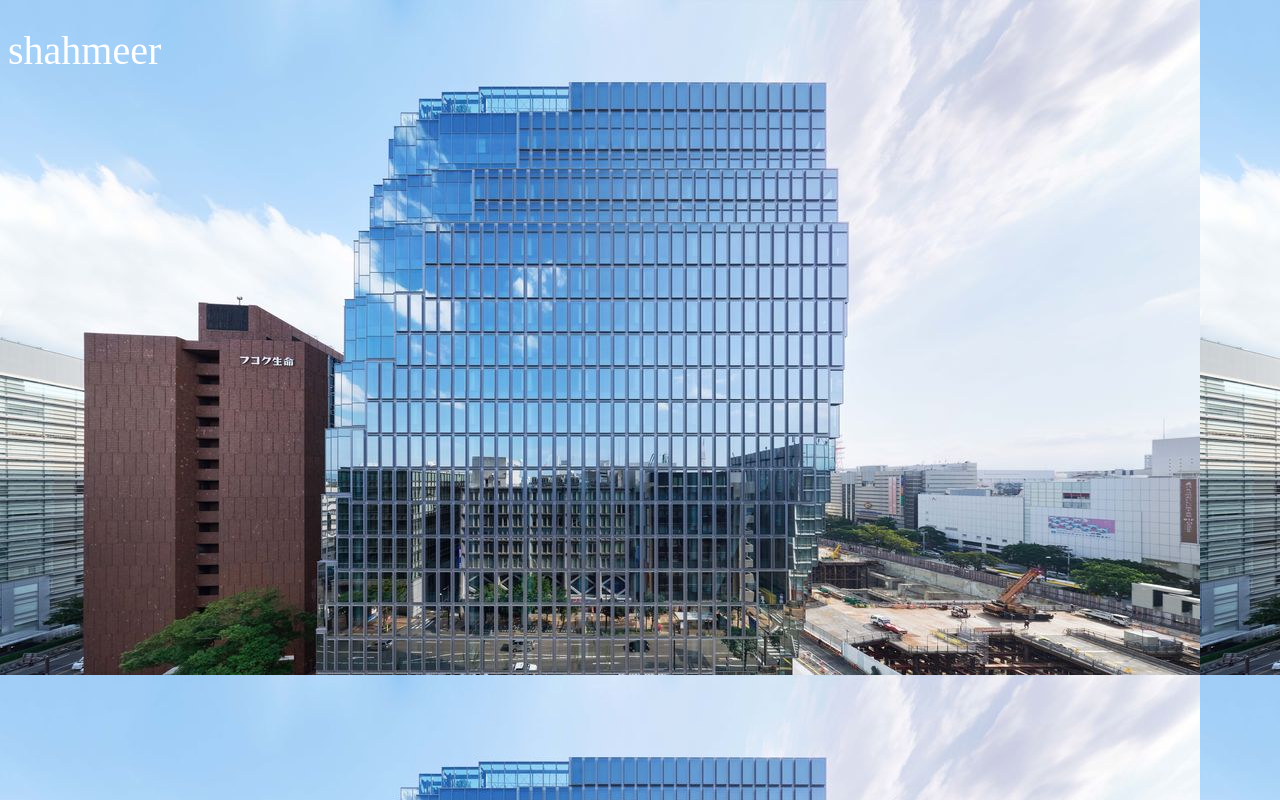
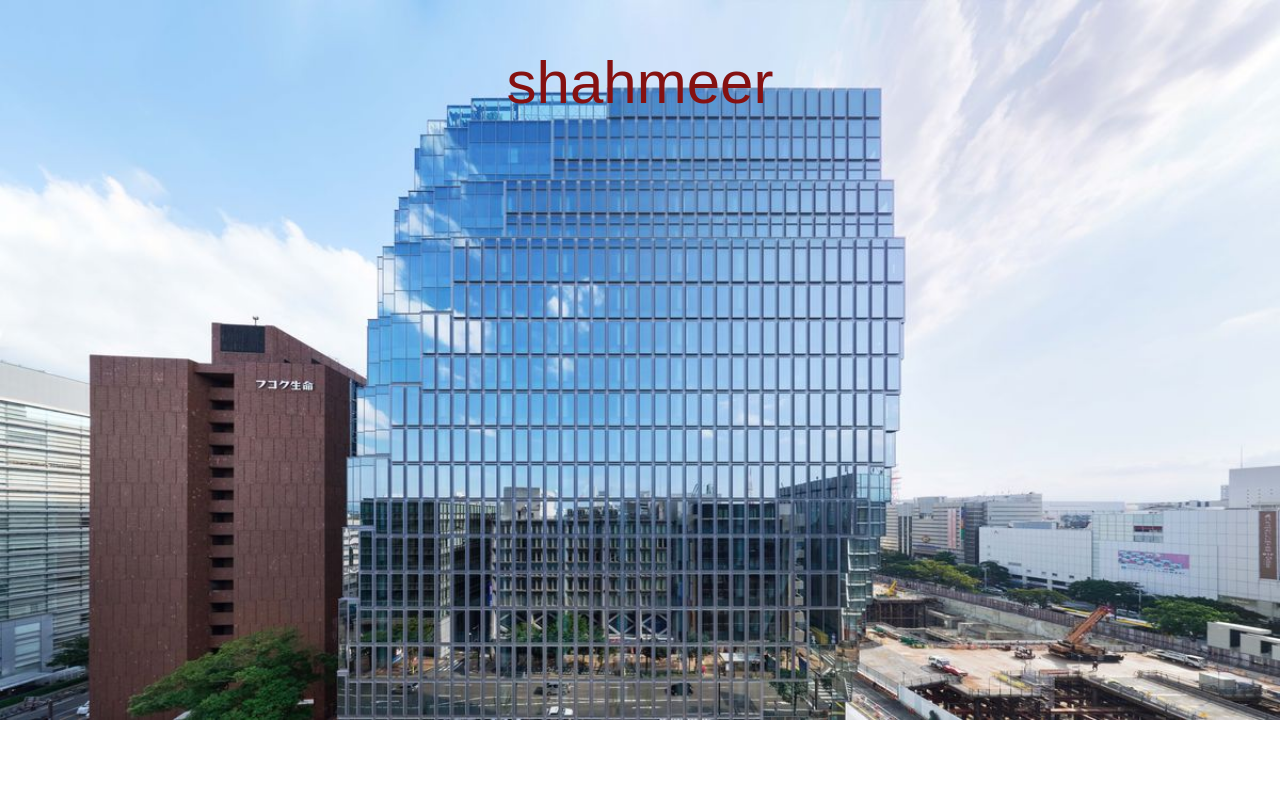
Before and after one commit to shahmeer-k/first, a plain HTML site: page index.html in a window 1280 px wide. Drawn offline with Linux system fonts and the light colour scheme.

Commit message:
bg update

```diff
--- a/style.css
+++ b/style.css
@@ -1,9 +1,24 @@
 body{
     /* background-color: black; */
-    color: white;
+    color: black;
     background-image: url(./00-05-tenjin-business-center-photography-by-tomoyuki-kusunose-oma-ny-1641249338.jpg);
+    background-repeat: no-repeat;
+    background-size: cover;
+    width: auto;
+    height: auto;
+    display: flex;
+    align-items: center;
+    justify-content: center;
 }
 h1{
-    font-size: 40px;
+    text-align: center;
+    color: rgb(133, 17, 17);
+    font-size: 60px;
     font-weight: 200;
+    font-family: sans-serif;
 }
+h1:hover{
+    color: rgb(250, 20, 20);
+    cursor: pointer;
+    text-shadow: 0 0 3px #FF0000
+}
```
